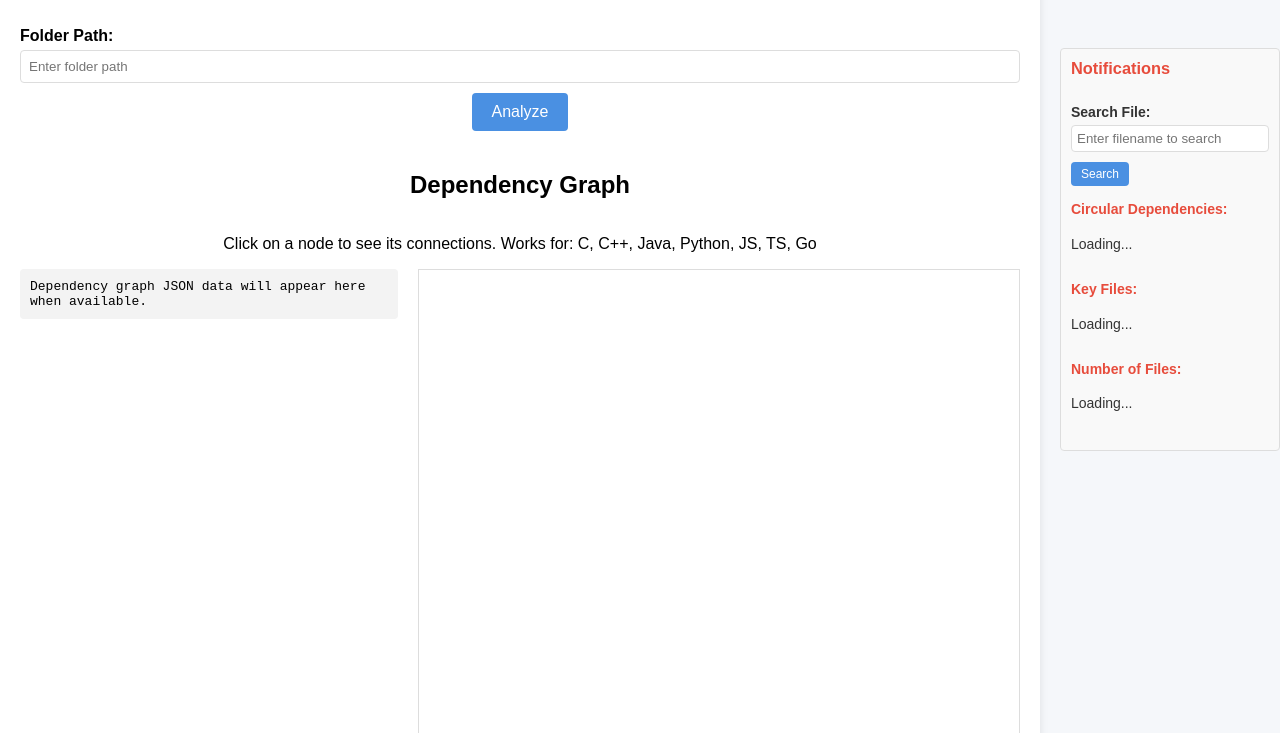
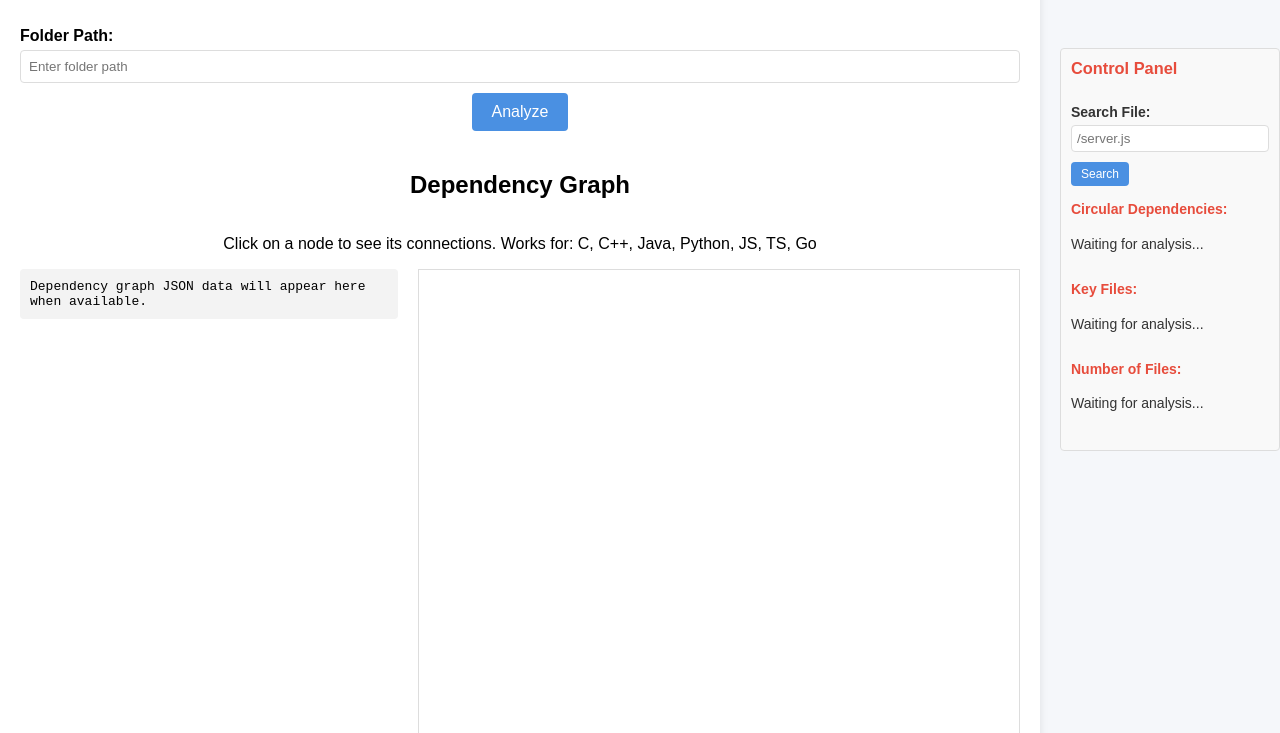
Before and after one commit to Ernesto-B/Dependency-Visualizer, a website: page public/index.html in a window 1280 px wide. Shown: the part 67-800 px from the top of the page. Drawn offline with Linux system fonts and the light colour scheme.

Commit message:
Fully working control panel integrated with previous features

```diff
--- a/public/index.html
+++ b/public/index.html
@@ -29,32 +29,32 @@
 
         <!-- Notification container on the right side of the main container -->
         <div class="notification-container" id="notificationContainer">
-            <h3>Notifications</h3>
+            <h3>Control Panel</h3>
 
             <!-- Search section -->
             <div class="notification-section">
                 <label for="searchFile">Search File:</label>
-                <input type="text" id="searchFile" placeholder="Enter filename to search">
+                <input type="text" id="searchFile" placeholder="/server.js">
                 <button id="searchButton">Search</button>
             </div>
 
             <!-- Circular dependencies information -->
             <div class="notification-section">
                 <h4>Circular Dependencies:</h4>
-                <p id="circularDependencies">Loading...</p>
+                <p id="circularDependencies">Waiting for analysis...</p>
                 <button id="highlightCircularButton" style="display: none;">Highlight Circular Dependency</button>
             </div>
 
             <!-- Key files information -->
             <div class="notification-section">
                 <h4>Key Files:</h4>
-                <p id="keyFiles">Loading...</p>
+                <p id="keyFiles">Waiting for analysis...</p>
             </div>
 
             <!-- Total number of files -->
             <div class="notification-section">
                 <h4>Number of Files:</h4>
-                <p id="numFiles">Loading...</p>
+                <p id="numFiles">Waiting for analysis...</p>
             </div>
         </div>
     </div>
--- a/public/script.js
+++ b/public/script.js
@@ -44,6 +44,8 @@ document.addEventListener("DOMContentLoaded", () => {
             }
             const result = await response.json();
             lastDependencyGraph = result.dependencyGraph;
+            positions = {}; // Reset positions for new graph
+            initializePositions(lastDependencyGraph);
             renderDependencyGraph(lastDependencyGraph);
 
             // Display JSON
@@ -88,7 +90,7 @@ document.addEventListener("DOMContentLoaded", () => {
             connectedNodes = [...lastDependencyGraph[searchFile], searchFile];
             renderDependencyGraph(lastDependencyGraph, true);
         } else {
-            alert("File not found in the dependency graph.");
+            alert("File not found in the dependency graph. Please make sure to search for the full file path in relation to the root folder.");
         }
     });
 
```
